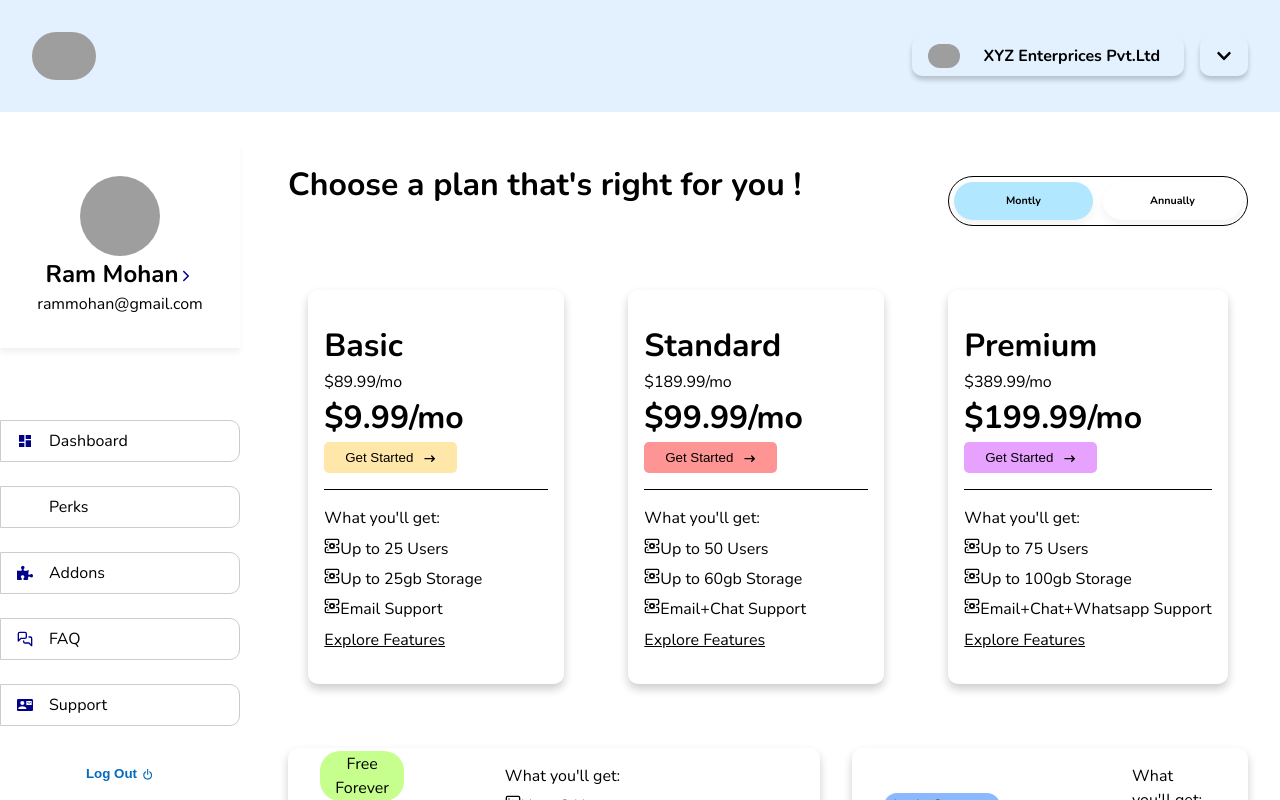
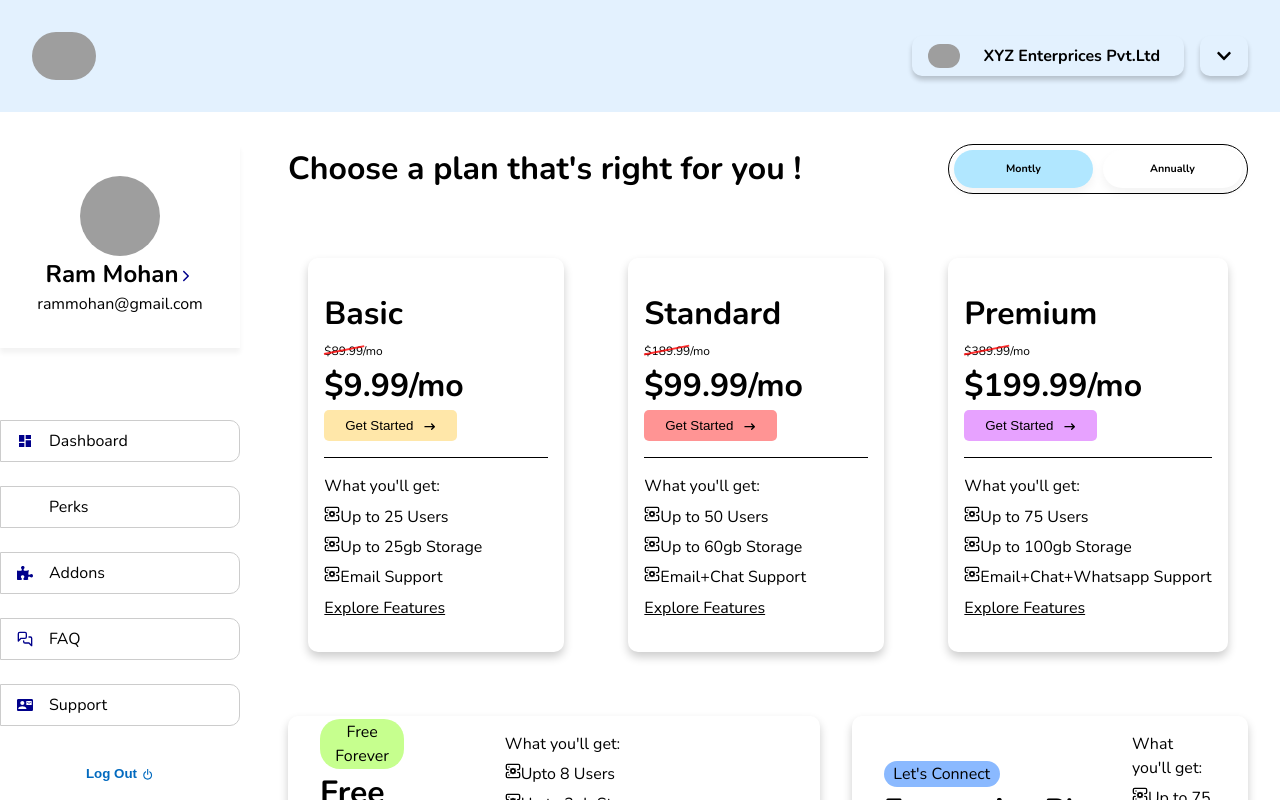
Before and after one commit to kevin-roan/react_adminpanel_machine_test_1, a React (Vite) app: page / in a window 1280 px wide. Shown: the top 800 px of the page. Built offline with nearby package versions, Linux system fonts and the light colour scheme; grey boxes are pictures that could not be loaded; some icons are missing.

Commit message:
update: minor css fix

```diff
--- a/src/components/Card.tsx
+++ b/src/components/Card.tsx
@@ -50,7 +50,9 @@ function Card({
           </div>
           <h1>{heading}</h1>
           {variant !== "pricecard" && <p>{desc}</p>}
-          <p>{crossedPrice}</p>
+          <del>
+            <span className="crossed_price">{crossedPrice}</span>
+          </del>
           <h1>{actualPrice}</h1>
           <Button title="Get Started" theme={theme} />
         </div>
--- a/src/styles/app.scss
+++ b/src/styles/app.scss
@@ -48,9 +48,6 @@ a{
     @media screen and (max-width:850px){
       flex-direction: column;
     }
-    >div {
-      margin-top: 2rem;
-    }
   }
 }
 
@@ -84,3 +81,28 @@ a{
   cursor: pointer;
   transition: background-color 0.3s ease;
 }
+
+del {
+    color: black;
+    text-decoration: none;
+    position: relative;
+    font-size: 12px;
+    font-weight: 100;
+    &:before {
+      content: " ";
+      display: block;
+      width: 70%;
+      border-top: 2px solid rgba(red, 0.8);
+      height: 4px;
+      position: absolute;
+      bottom: 4px;
+      left: 0;
+      transform: rotate(-11deg);
+    }
+  }
+  ins {
+    font-size: 80px;
+    font-weight: 100;
+    text-decoration: none;
+    padding: 1em 1em 1em .5em;
+  }
```
